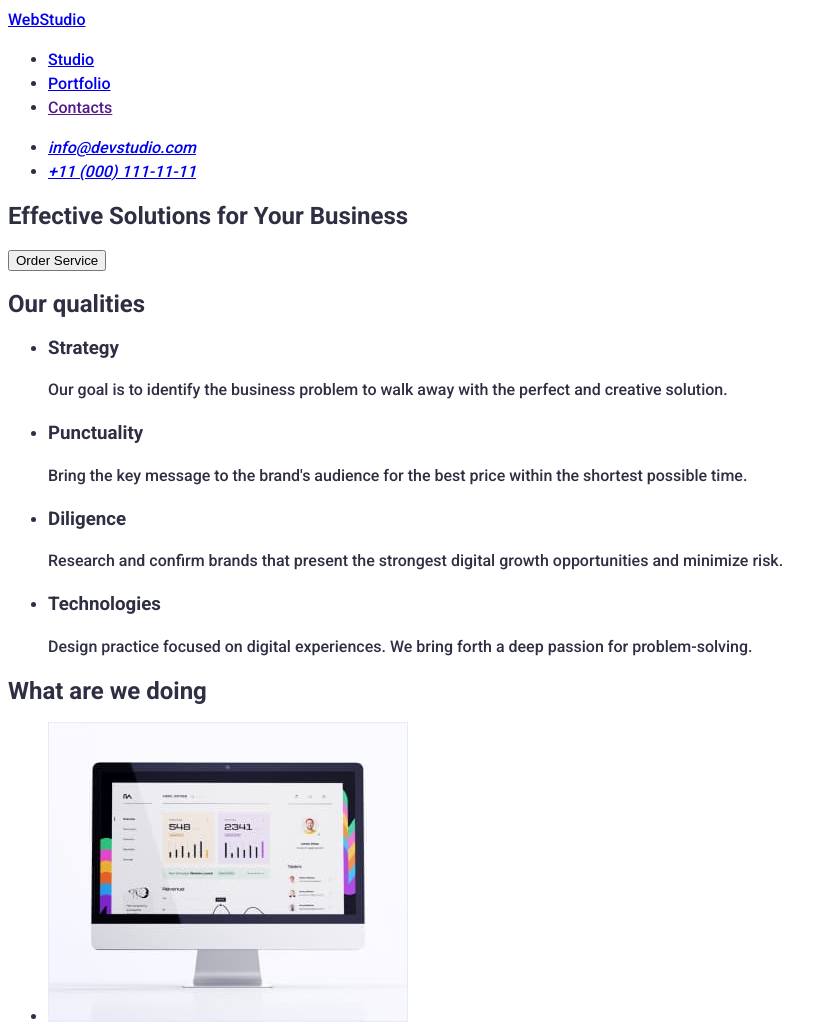
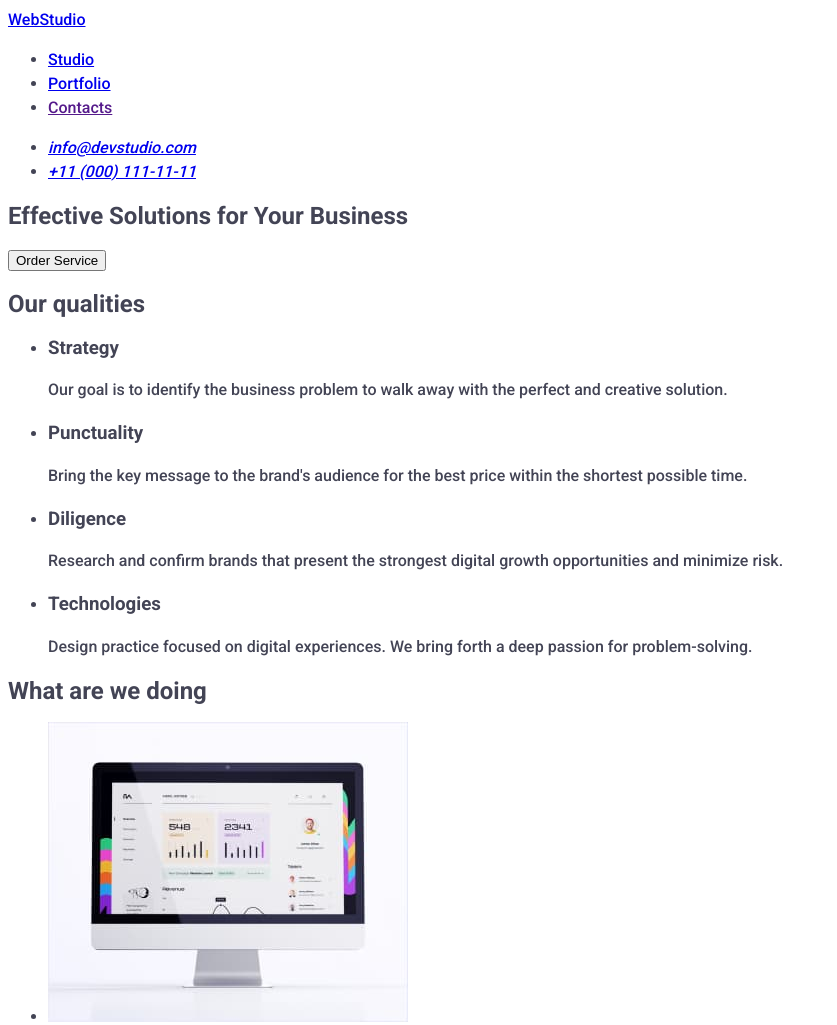
Before and after one commit to vrbGoIt/goit-markup-hw-02, a plain HTML site: page index.html in a window 1280 px wide. Shown: the top 1025 px of the page, without its empty margins (0-837 px from the left). Drawn offline with Linux system fonts and the light colour scheme.

Commit message:
Update styles.css

```diff
--- a/css/styles.css
+++ b/css/styles.css
@@ -13,7 +13,7 @@ body {
     font-weight: 500;
     font-size: 16px;
     line-height: 24px;
-    color: #2E2F42;
+    color: #434455;
 }
 
 .navigation:hover {
```
